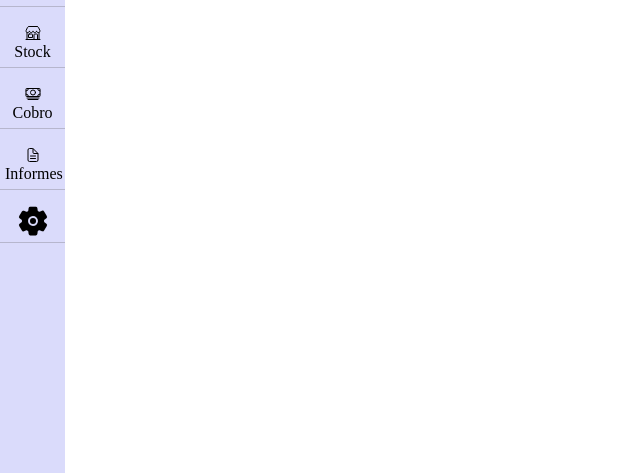
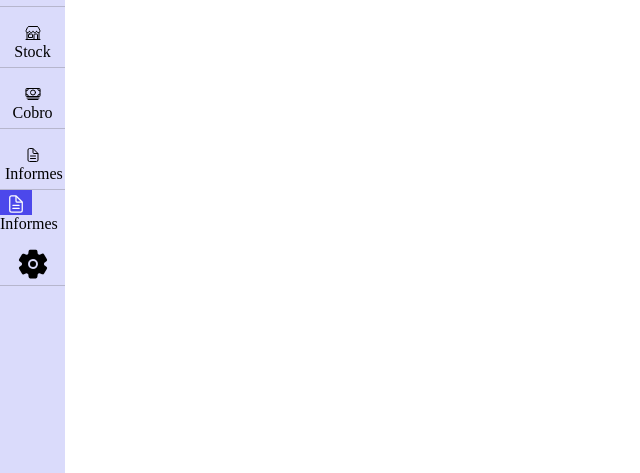
Before and after one commit to Lucferz/Muebleria_san_antonio, a PHP site: page /Vistas/Cliente.php in a window 1280 px wide. Shown: the part 259-732 px from the top of the page, without its empty margins (0-640 px from the left). Run offline with PHP 8.4, Linux system fonts and the light colour scheme; the visitor is signed in with stand-in values (Sample User, id 1); data that the repository does not hold is empty.

Commit message:
prueba menu desplegable informes

```diff
--- a/Vistas/includes/header.php
+++ b/Vistas/includes/header.php
@@ -37,6 +37,17 @@
    <a href="stock.php"><ion-icon name="storefront-outline"></ion-icon><span> Stock</span></a>
    <a href="cobranzas.php"><ion-icon name="cash-outline"></ion-icon><span> Cobro</span></a>
    <a href="#"><ion-icon name="document-text-outline"></ion-icon><span> Informes</span></a>
+
+   <nav>
+         <div class="dropdown">
+            <span><button class="dropbtn btn"><ion-icon name="document-text-outline"></ion-icon></button>Informes</span>
+            <div class="dropdown-content">
+               <a href="#">Informe de inventario</a><hr>
+               <a href="#">Informe de ventas</a>
+            </div>
+         </div>
+      </nav>
+
    <a href="configuracion.php"><ion-icon name="settings" size="large"></ion-icon></a>
 
 </div>
```
